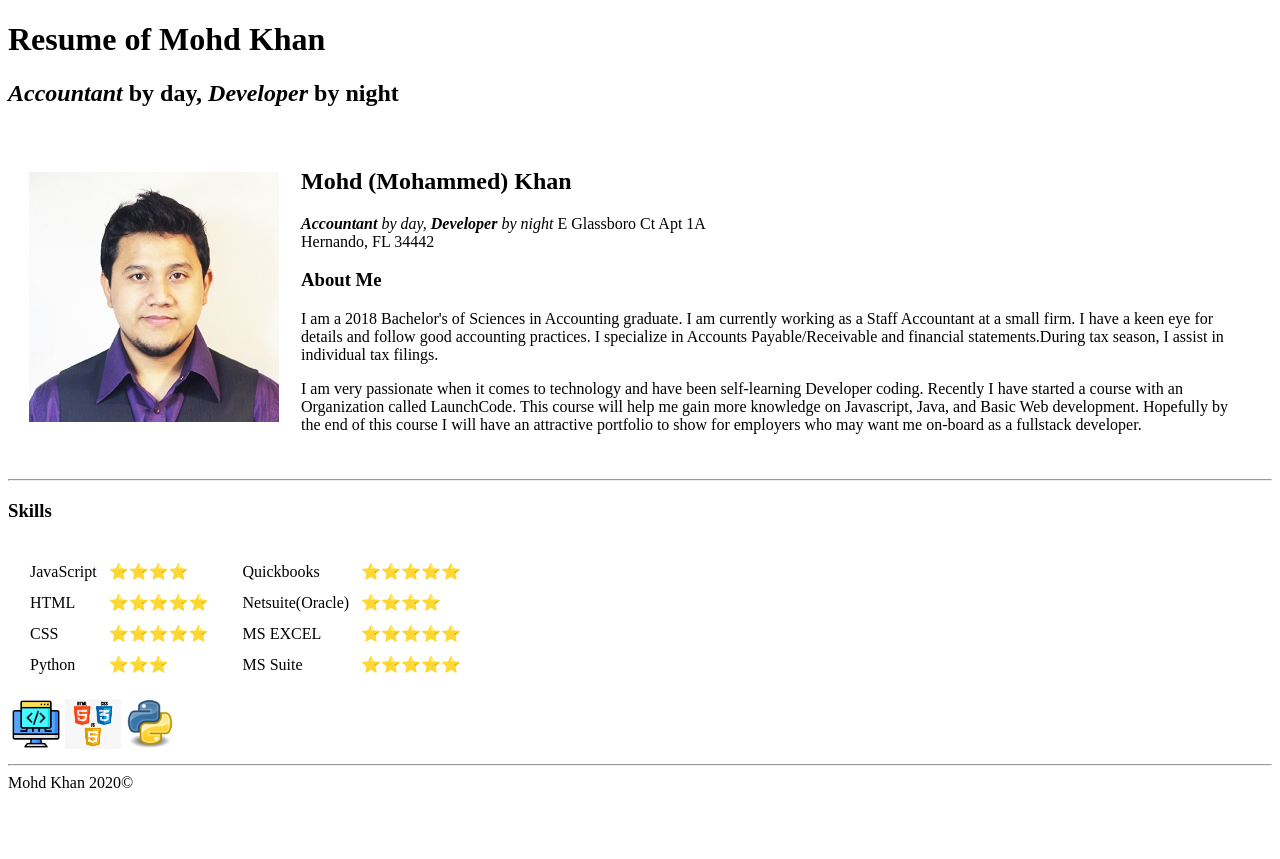
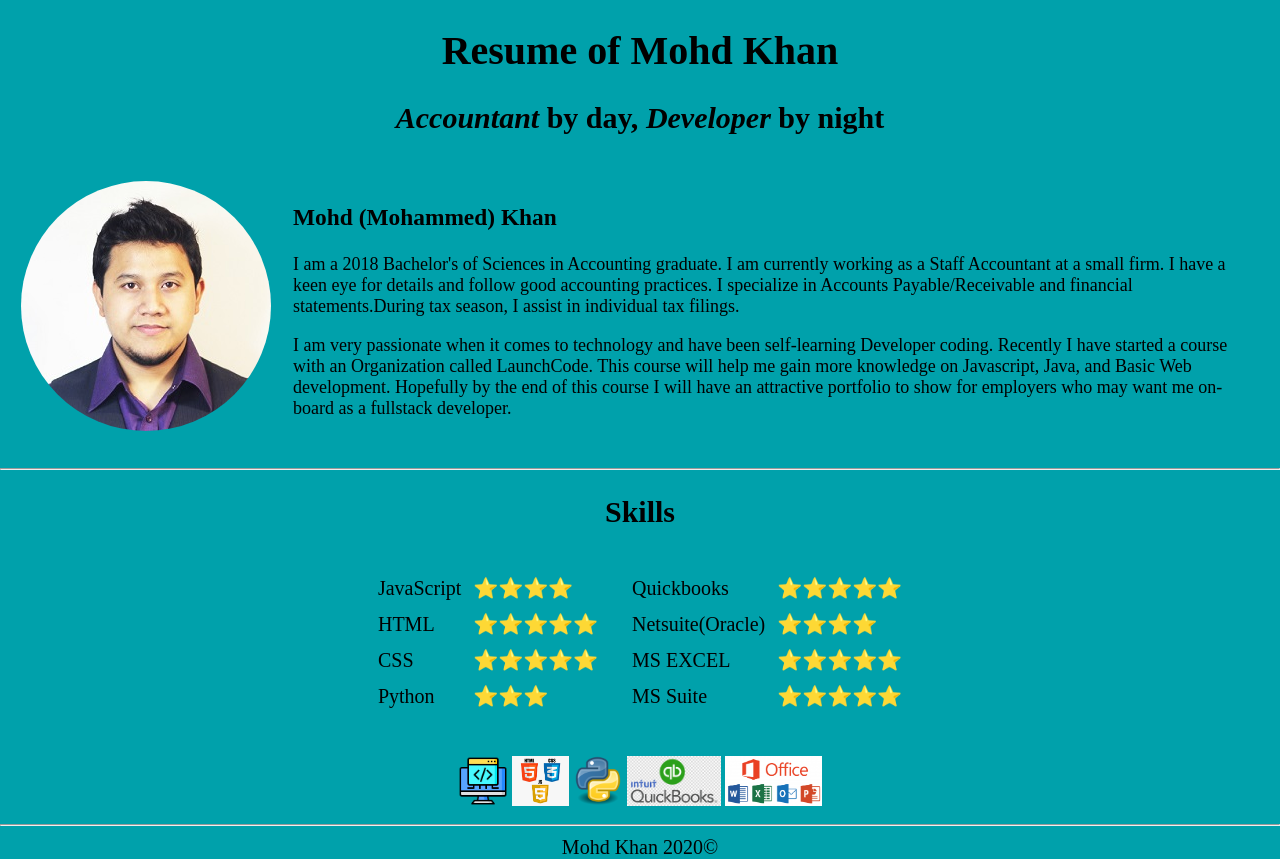
Before and after one commit to ishfaqlp4/html-me-something, a plain HTML site: page index.html in a window 1280 px wide. Before the commit the page ends 800 px from the top, so only its background shows below. Drawn offline with Linux system fonts and the light colour scheme.

Commit message:
Added new images and stylesheet

```diff
--- a/index.html
+++ b/index.html
@@ -3,6 +3,7 @@
   <head>
     <meta charset="utf-8">
     <title>Mohd Khan- The Accountant</title>
+    <link rel="stylesheet" href="styles.css">
   </head>
   <body>
     <header>
@@ -14,17 +15,12 @@
     <article class="about-me">
       <table cellspacing= '20'>
         <tr>
-             <td><img src="images\MK.png" alt="Mohammed Khan's Profile Picture"></td>
+             <td><img id="profile" src="images\MK.png" alt="Mohammed Khan's Profile Picture"></td>
              <td>
-               <h1>Mohd (Mohammed) Khan</h1>
-               <p class="font"><em><strong>Accountant</strong> by day, <strong>Developer</strong> by night</em>
+               <h3>Mohd (Mohammed) Khan</h3>
+                 <p>I am a 2018 Bachelor's of Sciences in Accounting graduate. I am currently working as a Staff Accountant at a small firm. I have a keen eye for details and follow good accounting practices. I specialize in Accounts
+                 Payable/Receivable and financial statements.During tax season, I assist in individual tax filings.</p>
 
-
-                E Glassboro Ct Apt 1A <br>
-                 Hernando, FL 34442</p>
-               <h3>About Me </h3>
-               <p>I am a 2018 Bachelor's of Sciences in Accounting graduate. I am currently working as a Staff Accountant at a small firm. I have a keen eye for details and follow good accounting practices. I specialize in Accounts
-                 Payable/Receivable and financial statements.During tax season, I assist in individual tax filings.</p>
                 <p>I am very passionate when it comes to technology and have been self-learning Developer coding.
                  Recently I have started a course with an Organization called LaunchCode. This course will help
                  me gain more knowledge on Javascript, Java, and Basic Web development. Hopefully by the end of this course
@@ -33,8 +29,10 @@
            </tr>
       </table>
     <hr>
-    <h3>Skills</h3>
- <table cellspacing="10">
+
+<h2>Skills</h2>
+
+ <table class="skills-table" cellspacing="10">
    <tr>
      <td>
        <table class="font" cellspacing="10">
@@ -85,16 +83,21 @@
        </table>
 
      </td>
-     <table>
-       <tr>
-         <td><img src="images\coding-language.png" alt="" height="50px"></td>
-         <td><img src="images\519-5191896_pofolio-website-html-css-javascript-logo-png-transparent.png" alt=""height="50px"></td>
-         <td><img src="images\Python.svg.png" alt=""height="50px"></td>
-       </tr>
-     </table>
+
    </tr>
  </table>
- <hr>
+<br>
+ <table class="logos">
+   <tr>
+     <td><img src="images\coding-language.png" alt="" height="50px"></td>
+     <td><img src="images\519-5191896_pofolio-website-html-css-javascript-logo-png-transparent.png" alt="" height="50px"></td>
+     <td><img src="images\Python.svg.png" alt="" height="50px"></td>
+     <td><img src="images\png-quickbooks-accounting-intuit-business-computer-software-business-text-service-people-logo-clipart.png" alt="" height="50px"></td>
+     <td><img src="images\Microsoft-Office-Logo.png" alt="" height="50px"></td>
+   </tr>
+ </table>
+
+<hr>
 
     </article>
 
--- /dev/null
+++ b/styles.css
@@ -0,0 +1,32 @@
+body{
+  background-color: #00a1ab;
+  font-size: 20px;
+  margin: 0;
+  text-align: center;
+  width: 100%;
+}
+h2{
+  text-align: center;
+}
+
+
+p{
+  font-size: 18px;
+}
+
+#profile{
+  border-radius: 100%;
+}
+
+.about-me{
+  text-align: left;
+}
+
+.logos{
+  margin: 0 auto;
+}
+
+.skills-table{
+  margin: 0 auto;
+
+}
```
Also changed, not shown: images/Microsoft-Office-Logo.png (added), images/png-quickbooks-accounting-intuit-business-computer-software-business-text-service-people-logo-clipart.png (added).
